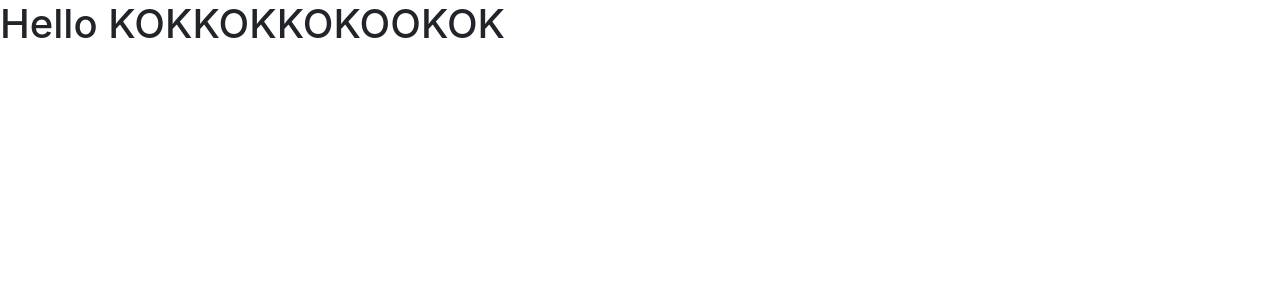
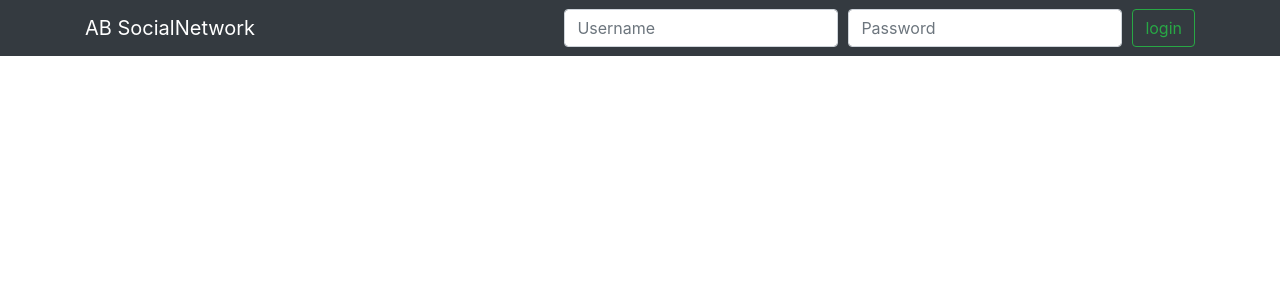
Before and after one commit to Basem-Sabry/socialnetwork, an Angular app in the folder client/: page / in a window 1280 px wide. Shown: the top 300 px of the page. Built offline with nearby package versions, Linux system fonts and the light colour scheme.

Commit message:
Client Login and register lesson4

```diff
--- /dev/null
+++ b/client/src/app/_services/accounts.service.ts
@@ -0,0 +1,15 @@
+import { HttpClient } from '@angular/common/http';
+import { Injectable } from '@angular/core';
+
+@Injectable({
+  providedIn: 'root'
+})
+export class AccountsService {
+  baseUrl = "https://localhost:5001/api/"
+  constructor(private http :HttpClient) {
+
+   }
+   login(model : any ){
+     return this.http.post(this.baseUrl+"account/login",model);
+   }
+}
--- a/client/src/app/app.component.html
+++ b/client/src/app/app.component.html
@@ -1 +1 @@
-<h1>Hello KOKKOKKOKOOKOK</h1>
+<navbar></navbar>
--- /dev/null
+++ b/client/src/app/nav/nav.component.css
@@ -0,0 +1,6 @@
+.navLink{
+    margin-left: -17rem;
+}
+.form-control{
+    margin-right: 10px;
+}
--- /dev/null
+++ b/client/src/app/nav/nav.component.html
@@ -0,0 +1,32 @@
+<nav class="navbar navbar-expand-md navbar-dark fixed-top bg-dark">
+    <div class="container">
+      <a class="navbar-brand" href="#">AB SocialNetwork</a>
+
+        <ul class="navbar-nav navLink" *ngIf="this.loggedIn">
+          <li class="nav-item">
+            <a class="nav-link " aria-current="page" href="#">Home</a>
+          </li>
+          <li class="nav-item">
+            <a class="nav-link" href="#">Lists</a>
+          </li>
+          <li class="nav-item">
+            <a class="nav-link " href="#" >Messages</a>
+          </li>
+          <li class="nav-item">
+            <a class="nav-link " href="#" (click)="logout()" >Logout</a>
+          </li>
+          <div class="dropdown" *ngIf="loggedIn">
+              <a class="dropdown-toggle text-light">Welcome User</a>
+              <div class="dropdown-menu">
+                  <a class="dropdown-item"></a>
+              </div>
+          </div>
+        </ul>
+        <form class="form-inline mt-2 mt-md-0" #loginForm="ngForm" (ngSubmit)="login()" autocomplete="off"  *ngIf="!loggedIn">
+          <input name="username" [(ngModel)]="model.username" class="form-control " type="text"     placeholder="Username" >
+          <input name="password" [(ngModel)]="model.password" class="form-control " type="password" placeholder="Password" >
+
+          <button class="btn btn-outline-success" type="submit">login</button>
+        </form>
+      </div>
+  </nav>
--- /dev/null
+++ b/client/src/app/nav/nav.component.ts
@@ -0,0 +1,27 @@
+import { Component, OnInit } from '@angular/core';
+import { AccountsService } from '../_services/accounts.service';
+
+@Component({
+  selector: 'navbar',
+  templateUrl: './nav.component.html',
+  styleUrls: ['./nav.component.css']
+})
+export class NavComponent implements OnInit {
+  model: any = {}
+  loggedIn:boolean =false;
+  constructor(private accountService:AccountsService) {
+   }
+
+  ngOnInit(): void {
+  }
+      login(){
+      this.accountService.login(this.model).subscribe(res=>{
+        console.log(res)
+        this.loggedIn=true
+      },error =>{console.log(error)})
+
+}
+logout(){
+  this.loggedIn=false
+}
+}
```
Also changed, not shown: client/src/app/app.module.ts (+5 -2 lines).
